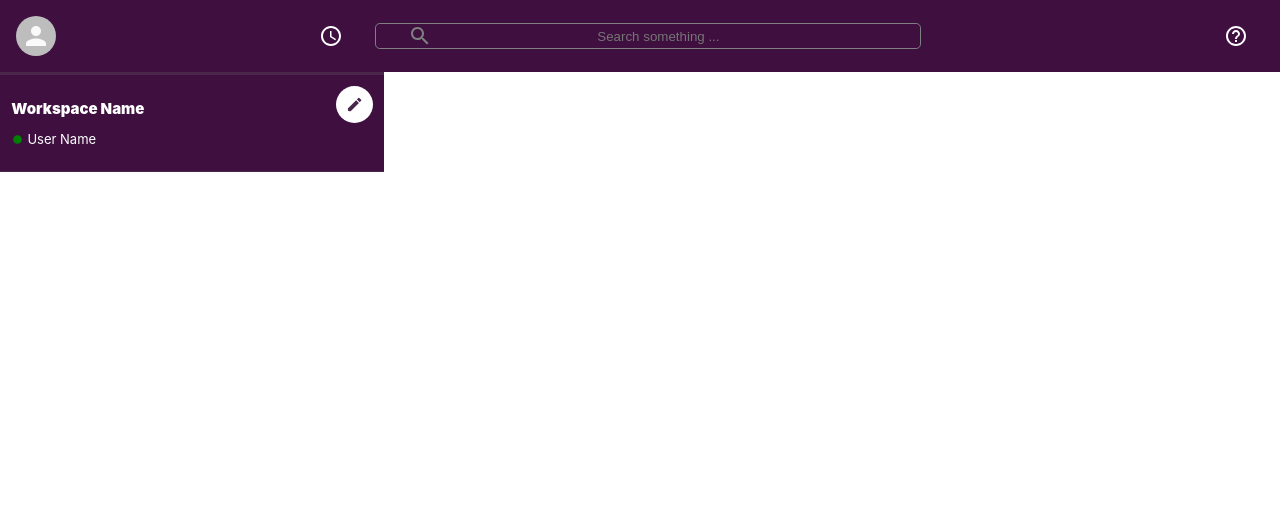
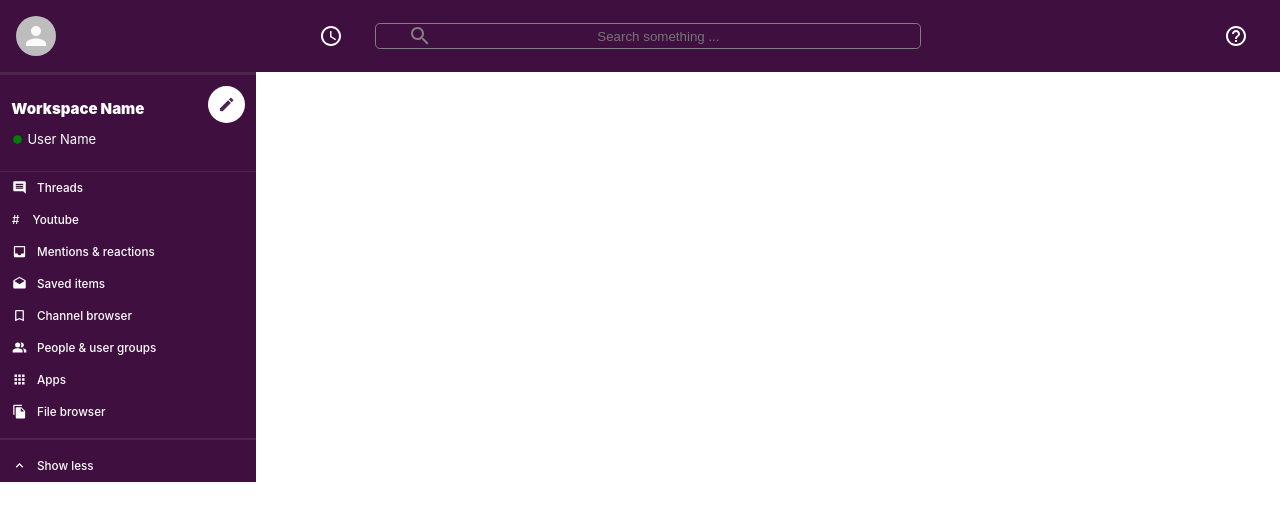
Before and after one commit to nicohnavarro/slack_clone, a React (Create React App) app: page / in a window 1280 px wide. Shown: the top 520 px of the page. Built offline with nearby package versions, Linux system fonts and the light colour scheme.

Commit message:
:sparkles: add more sidebar options

```diff
--- a/public/index.html
+++ b/public/index.html
@@ -24,7 +24,7 @@
       work correctly both with client-side routing and a non-root public URL.
       Learn how to configure a non-root public URL by running `npm run build`.
     -->
-    <title>Slack Clone</title>
+    <title>Slack Clone 🚀</title>
   </head>
   <body>
     <noscript>You need to enable JavaScript to run this app.</noscript>
--- a/src/components/sidebar/Sidebar.css
+++ b/src/components/sidebar/Sidebar.css
@@ -1,7 +1,7 @@
 .sidebar {
   background-color: var(--slack-color);
   border-top: 0.2rem solid #49274b;
-  max-width: 30vw;
+  width: 20vw;
   color: #fff;
 }
 
@@ -18,6 +18,12 @@
     font-size: 18px;
     background-color: white;
     border-radius: 6rem;
+}
+
+.sidebar > hr {
+    margin-top: 10px;
+    margin-bottom: 10px;
+    border: 1px solid #49274b;
 }
 
 .sidebar__info{
--- a/src/components/sidebar/Sidebar.js
+++ b/src/components/sidebar/Sidebar.js
@@ -1,7 +1,19 @@
 import React from 'react'
+
 import FiberManualRecordIcon from "@material-ui/icons/FiberManualRecord";
 import CreateIcon from "@material-ui/icons/Create";
+import InsertCommentIcon from "@material-ui/icons/InsertComment";
+import InboxIcon from "@material-ui/icons/Inbox";
+import DraftsIcon from "@material-ui/icons/Drafts";
+import BookmarkBorderIcon from "@material-ui/icons/BookmarkBorder";
+import PeopleAltIcon from "@material-ui/icons/PeopleAlt";
+import AppsIcon from "@material-ui/icons/Apps";
+import FileCopyIcon from "@material-ui/icons/FileCopy";
+import ExpandLessIcon from "@material-ui/icons/ExpandLess";
+
 import './Sidebar.css';
+import SidebarOption from './SidebarOption';
+
 const Sidebar = () => {
     return (
         <div className="sidebar">
@@ -15,7 +27,16 @@
                 </div>
                 <CreateIcon/>
             </div>
-
+            <SidebarOption Icon={InsertCommentIcon} title="Threads"/>
+            <SidebarOption title="Youtube"/>
+            <SidebarOption Icon={InboxIcon} title="Mentions & reactions"/>
+            <SidebarOption Icon={DraftsIcon} title="Saved items"/>
+            <SidebarOption Icon={BookmarkBorderIcon} title="Channel browser"/>
+            <SidebarOption Icon={PeopleAltIcon} title="People & user groups"/>
+            <SidebarOption Icon={AppsIcon} title="Apps"/>
+            <SidebarOption Icon={FileCopyIcon} title="File browser"/>
+            <hr/>
+            <SidebarOption Icon={ExpandLessIcon} title="Show less"/>
         </div>
     )
 }
--- /dev/null
+++ b/src/components/sidebar/SidebarOption.css
@@ -0,0 +1,30 @@
+.sidebarOption{
+    display: flex;
+    align-items: center;
+    font-size: 10px;
+    padding-left: 2px;
+    cursor: pointer;
+    max-height: 2rem;
+}
+
+.sidebarOption:hover{
+    opacity: .9;
+    background-color: #340e36;
+}
+
+.sidebarOption__icon{
+    padding: 10px;
+    font-size: 15px !important;
+}
+
+.sidebarOption__channel{
+    padding: 10px 0;
+}
+
+.sidebarOption__hash{
+    padding: 10px;
+}
+
+.sidebarOption > h3{
+    font-weight: 500;
+}
--- /dev/null
+++ b/src/components/sidebar/SidebarOption.js
@@ -0,0 +1,15 @@
+import React from 'react'
+import './SidebarOption.css'
+
+const SidebarOption = ({Icon, title}) => {
+    return (
+        <div className="sidebarOption">
+            {Icon && <Icon className="sidebarOption__icon"/>}
+            {Icon ?
+            (<h3 className="sidebarOption__channel">{title}</h3>) :
+            (<h3><span className="sidebarOption__hash">#</span> {title}</h3>)}
+        </div>
+    )
+}
+
+export default SidebarOption
```
Also changed, not shown: 1 other file (tests, documents, lock files or other folders).
